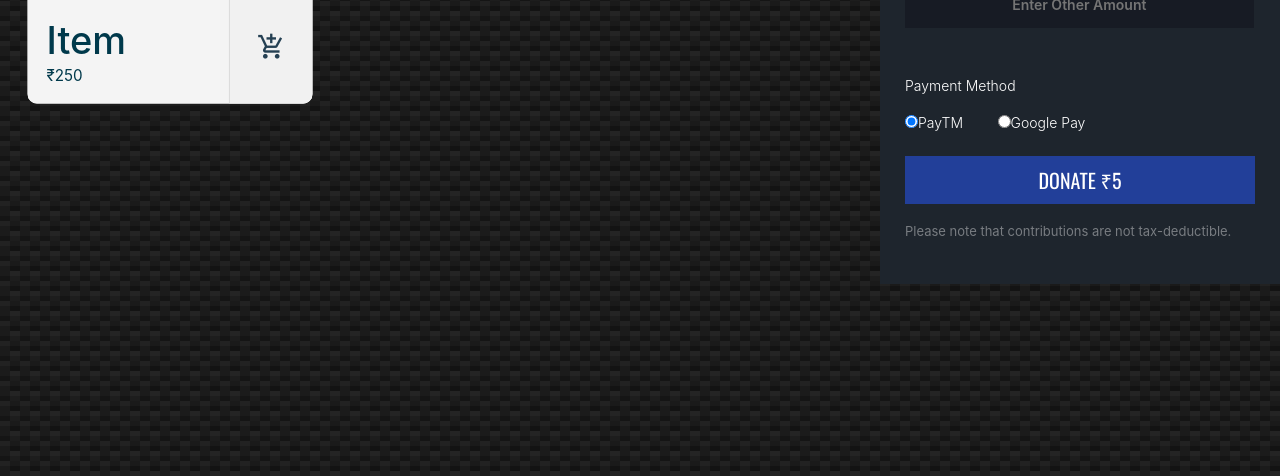
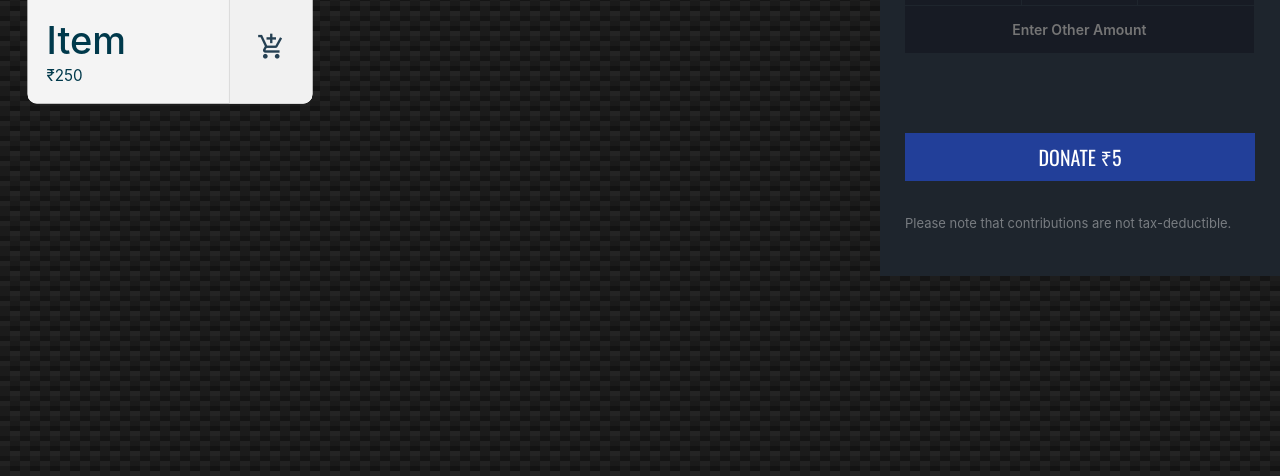
Before and after one commit to WebarchClub/autocreed, a Node server app: page /support in a window 1280 px wide. Shown: the part 484-960 px from the top of the page. Run offline with Node 20, Linux system fonts and the light colour scheme; some libraries are stand-ins or nearby versions; some web fonts are replaced.

Commit message:
updated support page

```diff
--- a/public/css/support.css
+++ b/public/css/support.css
@@ -41,7 +41,7 @@ body{
 #support .donate h3 {
    font-size: 14px;
    font-weight: 300;
-   margin-bottom: 15px;
+   margin-bottom: 30px;
 }
 
 #support .denomination {
@@ -104,7 +104,7 @@ body{
    font-family: 'Oswald', sans-serif;
    color: #FFF;
    font-size: 32px;
-   margin-bottom: 20px;
+   margin-bottom: 30px;
 }
 
 #support .donate-black h2 span {
@@ -145,7 +145,7 @@ body{
    font-size: 20px;
    line-height: 20px;
    padding: 14px 0;
-   margin: 15px 0;
+   margin: 30px 0;
    text-transform: uppercase;
    cursor: pointer;
 }
--- a/views/support.ejs
+++ b/views/support.ejs
@@ -59,7 +59,7 @@
           </div>
 
           <div class="donate-blue donate-payment">
-            <h3>Payment Method</h3>
+            <!-- <h3>Payment Method</h3>
             <div>
               <label>
                 <input type="radio" name="payment" value="PayTM" checked="checked" autocomplete="off">PayTM
@@ -67,7 +67,7 @@
               <label>
                 <input type="radio" name="payment" value="crypto" autocomplete="off">Google Pay
               </label>
-            </div>
+            </div> -->
             <div class="donate-submit">
               <button type="submit" autocomplete="off">Donate ₹5</button>
               <p><small>Please note that contributions are not tax-deductible.</small></p>
```
